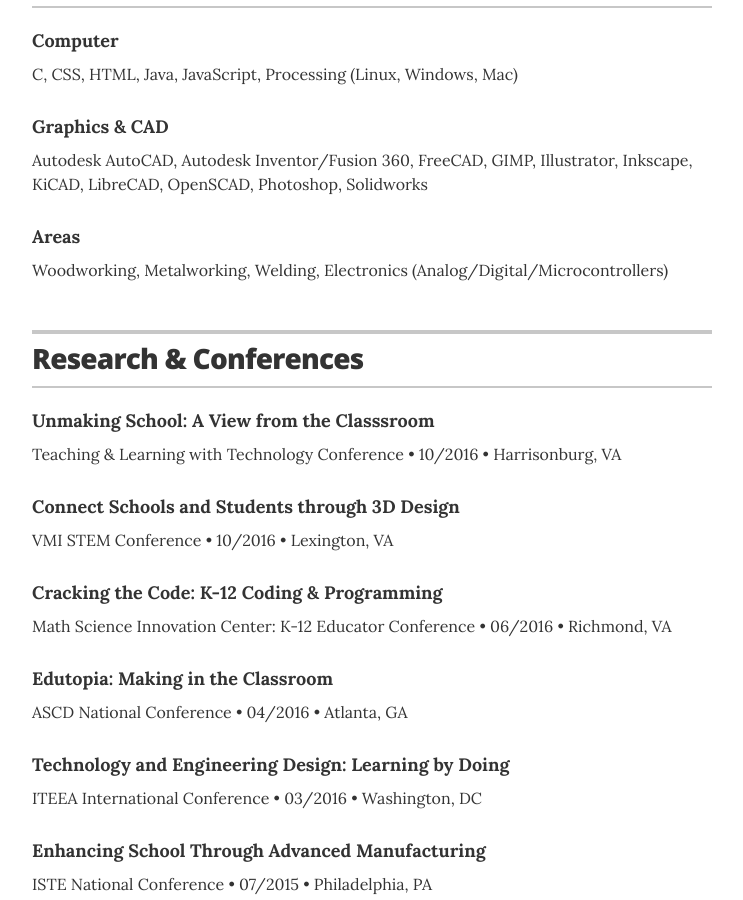
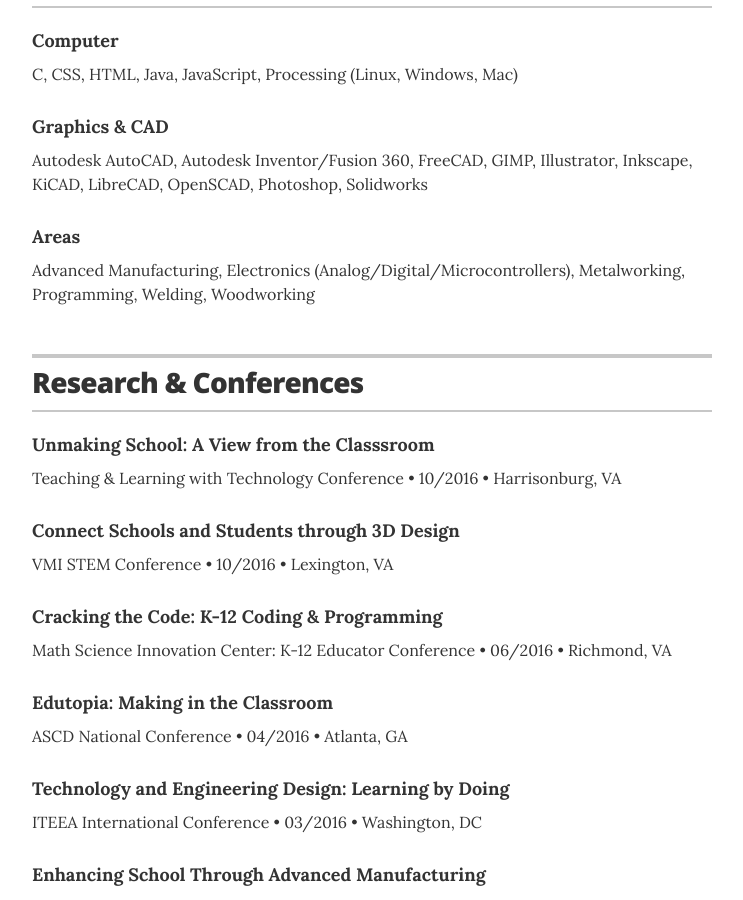
Before and after one commit to eabredder/eabredder.github.io, a Jekyll site: the page built from index.html, in a window 1280 px wide and 900 px high, scrolled down 2074 px. Shown: the whole window, without its empty margins (268-1011 px from the left). Built offline with Jekyll 4.4.1, drawn with Linux system fonts in a browser that asks for light colours.

Commit message:
Update resume.html

```diff
--- a/_layouts/resume.html
+++ b/_layouts/resume.html
@@ -171,7 +171,7 @@
 
         <div class="resume-item">
           <h4 class="resume-item-details">Areas</h4>
-          <p class="resume-item-copy">Woodworking, Metalworking, Welding, Electronics (Analog/Digital/Microcontrollers)</p>
+          <p class="resume-item-copy">Advanced Manufacturing, Electronics (Analog/Digital/Microcontrollers), Metalworking, Programming, Welding, Woodworking</p>
         </div>
 
       </section>
```
